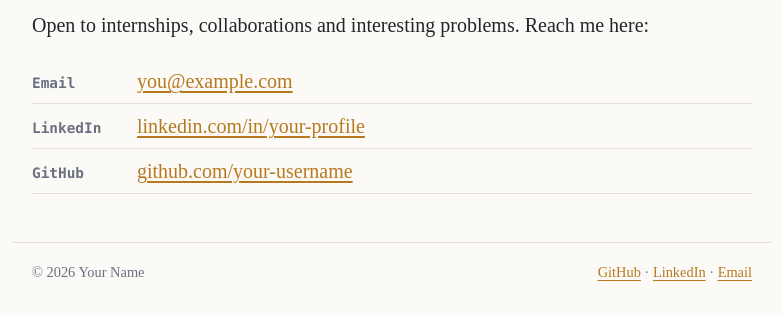
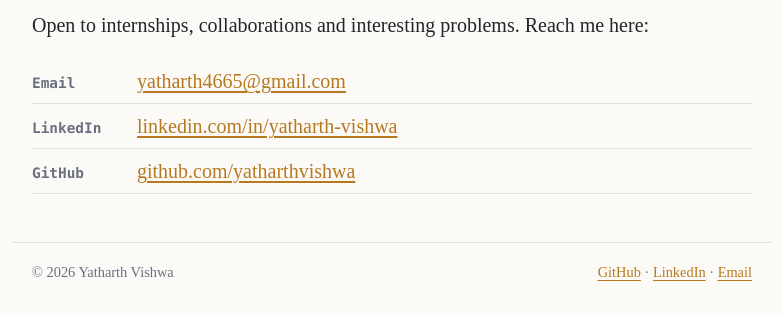
Before and after one commit to yatharthvishwa/Yatharths_Den, a plain HTML site: page contact.html in a window 1280 px wide. Shown: the part 141-456 px from the top of the page, without its empty margins (248-1031 px from the left). Drawn offline with Linux system fonts and the light colour scheme.

Commit message:
fixed contact page

```diff
--- a/contact.html
+++ b/contact.html
@@ -11,14 +11,14 @@
 <h1>Contact</h1>
 <p>Open to internships, collaborations and interesting problems. Reach me here:</p>
 <ul class="contact">
-<li><strong>Email</strong> <a href="mailto:you@example.com">you@example.com</a></li>
-<li><strong>LinkedIn</strong> <a href="https://www.linkedin.com/in/your-profile">linkedin.com/in/your-profile</a></li>
-<li><strong>GitHub</strong> <a href="https://github.com/your-username">github.com/your-username</a></li>
+<li><strong>Email</strong> <a href="mailto:yatharth4665@gmail.com">yatharth4665@gmail.com</a></li>
+<li><strong>LinkedIn</strong> <a href="https://www.linkedin.com/in/yatharth-vishwa">linkedin.com/in/yatharth-vishwa</a></li>
+<li><strong>GitHub</strong> <a href="https://github.com/yatharthvishwa">github.com/yatharthvishwa</a></li>
 </ul>
 
 </main>
 <footer>
-<span>&copy; 2026 Your Name</span>
-<span><a href="https://github.com/your-username">GitHub</a> &middot; <a href="https://www.linkedin.com/in/your-profile">LinkedIn</a> &middot; <a href="mailto:you@example.com">Email</a></span>
+<span>&copy; 2026 Yatharth Vishwa</span>
+<span><a href="https://github.com/yatharthvishwa">GitHub</a> &middot; <a href="https://www.linkedin.com/in/yatharth-vishwa">LinkedIn</a> &middot; <a href="mailto:yatharth4665@gmail.com">Email</a></span>
 </footer>
 </body></html>
```
